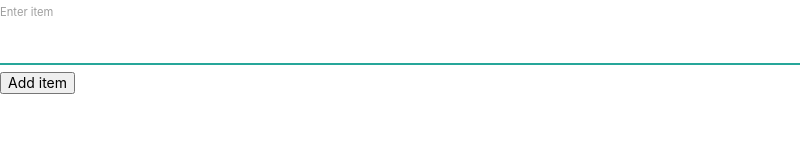
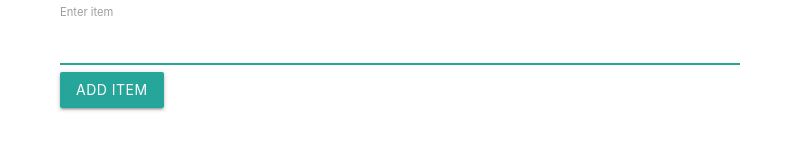
Before and after one commit to pakhomova/electron-trainings, an Electron app: page shopping-list/addWindow.html in a window 800 px wide. Drawn offline with nearby package versions, Linux system fonts and the light colour scheme.

Commit message:
decorate addWindow

```diff
--- a/shopping-list/addWindow.html
+++ b/shopping-list/addWindow.html
@@ -5,13 +5,15 @@
     <link rel="stylesheet" href="https://cdnjs.cloudflare.com/ajax/libs/materialize/1.0.0/css/materialize.min.css" />
   </head>
   <body>
+    <div class="container">
       <form>
         <div>
           <label>Enter item</label>
           <input type="text" id="item" autofocus />
         </div>
-      <button type="submit">Add item</button>
+        <button class="btn waves-effect waves-light" type="submit">Add item</button>
       </form>
+    </div>
 
     <script>
       const electron = require('electron');
```
Lines whose indentation alone changed are shown as unchanged.
